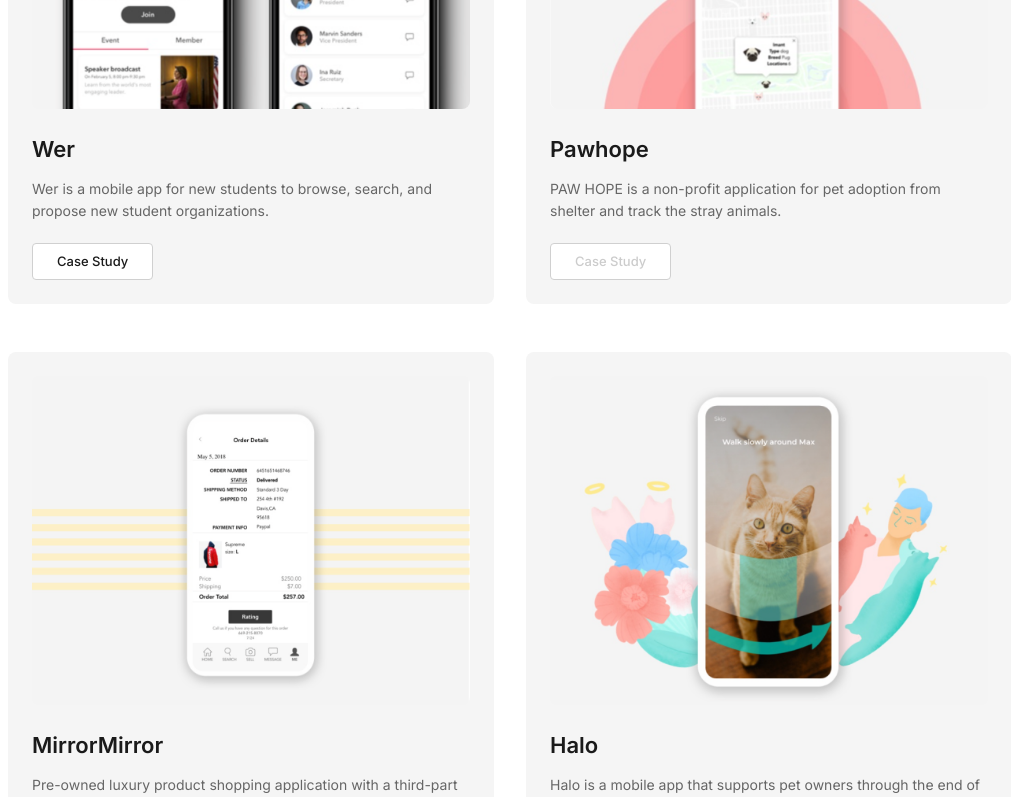
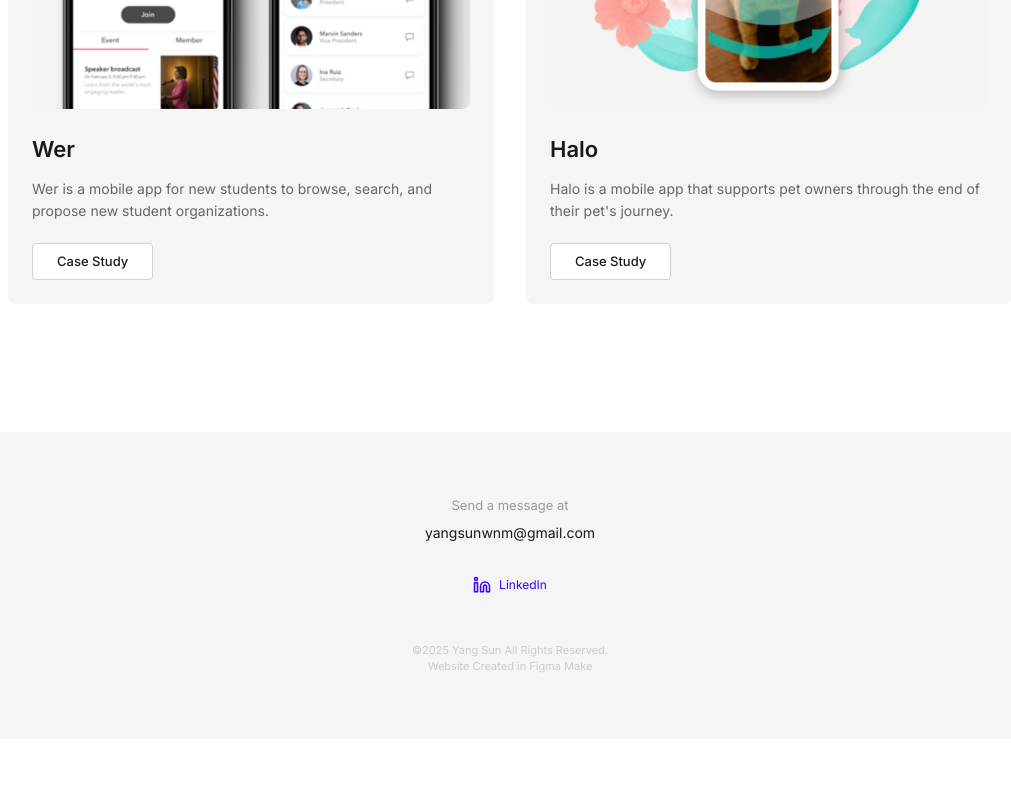
Before and after one commit to mysy-design/Resumefordesigner, a React (Vite) app: page / in a window 1280 px wide. Shown: the part 2000-2797 px from the top of the page, without its empty margins (130-1141 px from the left). After the commit the page ends 2739 px from the top, so only its background shows below. Built offline with nearby package versions, Linux system fonts and the light colour scheme.

Commit message:
Remove MirrorMirror and Pawhope project cards
Co-Authored-By: Claude Sonnet 4.6 <noreply@anthropic.com>

```diff
--- a/src/app/App.tsx
+++ b/src/app/App.tsx
@@ -13,8 +13,6 @@ import inspectImage from '../assets/54b90e77863c7a9eb2a202af9b37e496cd9c5036.png
 import truckxImage from '../assets/aa950f68e6d55d60c0f07808733c377ba575db21.png';
 import zooImage from '../assets/c33bef13a957dc2425da9f0ce2db3a7b1feef4f9.png';
 import werImage from '../assets/ddaf5b1ccd9f3876fff02ee76adc2a63805f4100.png';
-import pawhopeImage from '../assets/0af675ad794c6d8146d79d88652e101ce573c8bf.png';
-import mirrorImage from '../assets/0a1f815953be331a674d0b2883056f2921107d25.png';
 import haloImage from '../assets/f8f8beb74828ac64992844fcd57e01d8adde048a.png';
 
 // Project data
@@ -61,22 +59,6 @@ const projects = [
     hasCase: true,
     link: null,
     externalLink: 'http://yang-sundesign.com/wer.html'
-  },
-  {
-    id: 6,
-    title: 'Pawhope',
-    description: 'PAW HOPE is a non-profit application for pet adoption from shelter and track the stray animals.',
-    image: pawhopeImage,
-    hasCase: true,
-    link: null
-  },
-  {
-    id: 7,
-    title: 'MirrorMirror',
-    description: 'Pre-owned luxury product shopping application with a third-part authenticity check.',
-    image: mirrorImage,
-    hasCase: true,
-    link: null
   },
   {
     id: 8,
```
